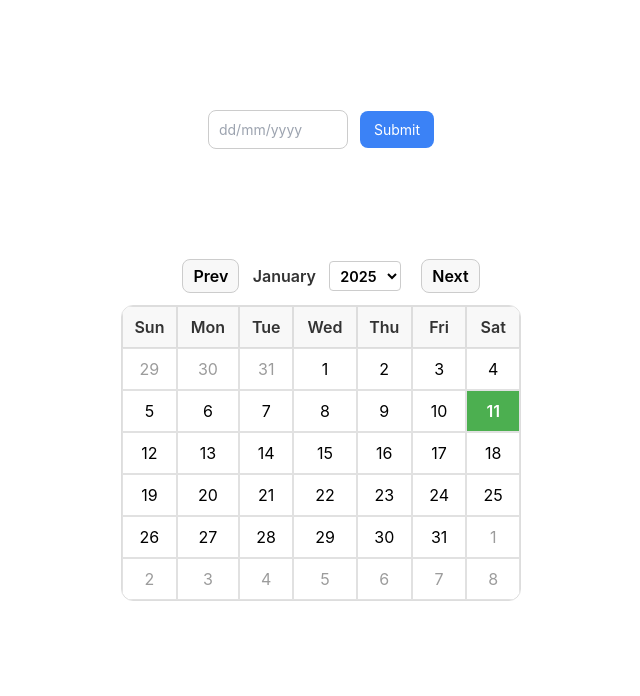
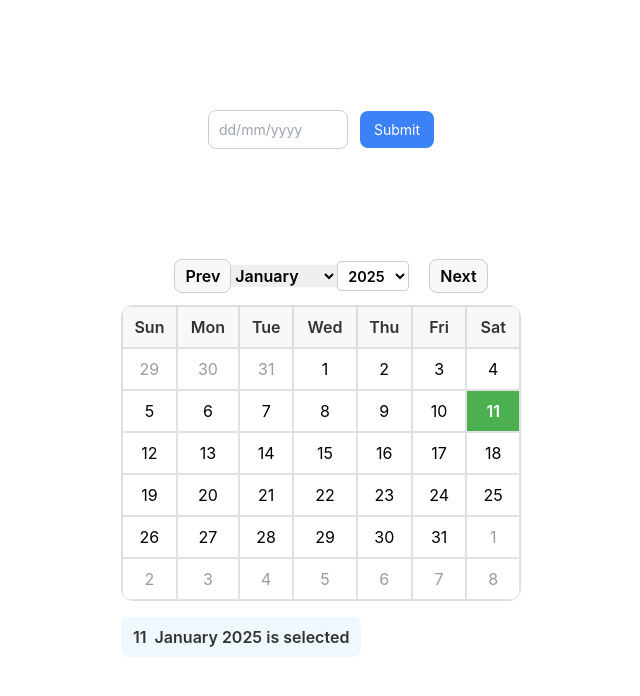
Before and after one commit to Mohansai-M/calendar-app, a React (Create React App) app: page / in a window 1280 px wide. Shown: the top 696 px of the page, without its empty margins (319-959 px from the left). Built offline with nearby package versions, Linux system fonts and the light colour scheme.

Commit message:
handled leapyear logic and input field validation

```diff
--- a/src/components/Calendar.css
+++ b/src/components/Calendar.css
@@ -53,3 +53,15 @@
     color: white;
     font-weight: 600;
 }
+
+.selected-date {
+    margin-top: 16px;
+    font-weight: 600;
+    font-size: 16px;
+    color: #333;
+    text-align: center;
+    background-color: #f0f8ff;
+    padding: 8px 12px;
+    border-radius: 8px;
+    display: inline-block;
+}
--- a/src/components/CalendarHeader.tsx
+++ b/src/components/CalendarHeader.tsx
@@ -1,17 +1,36 @@
-import './CalendarHeader.css'
+import "./CalendarHeader.css";
+
 type CalendarHeaderProps = {
   selectedDate: Date;
   onPrev: () => void;
   onNext: () => void;
   onYearChange: (year: number) => void;
+  onMonthChange: (month: number) => void;
 };
 
-export default function CalendarHeader({selectedDate, onPrev,  onNext,  onYearChange}: CalendarHeaderProps) {
+export default function CalendarHeader({selectedDate, onPrev,  onNext,  onYearChange, onMonthChange}: CalendarHeaderProps) {
   const currentYear = selectedDate.getFullYear();
+  const currentMonth = selectedDate.getMonth();
 
   // Calculationg the year range once
   const years = [];
   for (let i = 1900; i <= 2100; i++) years.push(i);
+
+  // Month options
+  const months = [
+    "January",
+    "February",
+    "March",
+    "April",
+    "May",
+    "June",
+    "July",
+    "August",
+    "September",
+    "October",
+    "November",
+    "December",
+  ];
 
   return (
     <div
@@ -25,9 +44,19 @@ export default function CalendarHeader({selectedDate, onPrev,  onNext,  onYearCh
         Prev
       </button>
 
-      <span className="month-name" aria-live="polite">
-        {selectedDate.toLocaleString("default", { month: "long" })}
-      </span>
+
+      <select
+        className="month-select"
+        value={currentMonth}
+        onChange={(e) => onMonthChange(parseInt(e.target.value, 10))}
+        aria-label="Select month"
+      >
+        {months.map((monthName, index) => (
+          <option key={index} value={index}>
+            {monthName}
+          </option>
+        ))}
+      </select>
 
       <select
         className="year-select"
--- a/src/components/Calender.tsx
+++ b/src/components/Calender.tsx
@@ -32,6 +32,12 @@ export default function Calendar({ date }: CalendarProps) {
   const nextMonth = () => {
     const newDate = new Date(selected);
     newDate.setMonth(selected.getMonth() + 1);
+    setSelected(newDate);
+  };
+
+  const handleMonthChange = (month: number) => {
+    const newDate = new Date(selected);
+    newDate.setMonth(month);
     setSelected(newDate);
   };
 
@@ -78,8 +84,10 @@ export default function Calendar({ date }: CalendarProps) {
         onPrev={prevMonth}
         onNext={nextMonth}
         onYearChange={handleYearChange}
+        onMonthChange={handleMonthChange}
       />
-      <table className="calendar-table"
+      <table
+        className="calendar-table"
         role="grid"
         aria-label={`${selected.toLocaleString("default", {
           month: "long",
@@ -114,6 +122,11 @@ export default function Calendar({ date }: CalendarProps) {
           ))}
         </tbody>
       </table>
+      <p className="selected-date">
+        {selected.getDate()} &nbsp;
+        {selected.toLocaleString("default", { month: "long" })}&nbsp;
+        {selected.getFullYear()} is selected
+      </p>
     </div>
   );
 }
--- a/src/components/CalenderInput.tsx
+++ b/src/components/CalenderInput.tsx
@@ -9,23 +9,69 @@ export default function CalendarInput({
   const [value, setValue] = useState("");
   const [showError, setShowError] = useState(false);
 
+  const getDaysInMonth = (month: number, year: number) => {
+    if (month === 2) {
+      // February month check for leap year
+      if ((year % 4 === 0 && year % 100 !== 0) || year % 400 === 0) {
+        return 29;
+      } else {
+        return 28;
+      }
+    }
+    // Months with 30 days
+    if ([4, 6, 9, 11].includes(month)) return 30;
+    // All other months have 31 days
+    return 31;
+  };
+
   const handleChange = (e: React.ChangeEvent<HTMLInputElement>) => {
     let input = e.target.value.replace(/\D/g, "");
 
+    // Splitting the input into day,month and year
     let day = input.slice(0, 2);
     let month = input.slice(2, 4);
     let year = input.slice(4, 8);
 
+    //verifying the month
     if (month.length === 2) {
-      let mm = parseInt(month, 10);
-      if (mm < 1) month = "01";
-      if (mm > 12) month = "12";
+      let monthNumber = parseInt(month, 10);
+
+      if (monthNumber < 1) {
+        monthNumber = 1;
+      }
+      if (monthNumber > 12) {
+        monthNumber = 12;
+      }
+      month = monthNumber.toString().padStart(2, "0");
     }
 
+    //verifying the year
     if (year.length === 4) {
-      let y = parseInt(year, 10);
-      if (y < 1900) year = "1900";
-      if (y > 2100) year = "2100";
+      let yearNumber = parseInt(year, 10);
+
+      if (yearNumber < 1900) {
+        yearNumber = 1900;
+      }
+      if (yearNumber > 2100) {
+        yearNumber = 2100;
+      }
+      year = yearNumber.toString();
+    }
+
+    //verifying the day
+    if (day.length === 2 && month.length === 2 && year.length === 4) {
+      let dayNumber = parseInt(day, 10);
+      const monthNumber = parseInt(month, 10);
+      const yearNumber = parseInt(year, 10);
+      const maxDay = getDaysInMonth(monthNumber, yearNumber);
+
+      if (dayNumber < 1) {
+        dayNumber = 1;
+      }
+      if (dayNumber > maxDay) {
+        dayNumber = maxDay;
+      }
+      day = dayNumber.toString().padStart(2, "0");
     }
 
     let formatted = day;
@@ -39,16 +85,24 @@ export default function CalendarInput({
   const handleSubmit = () => {
     const [d, m, y] = value.split("/");
     if (d && m && y && y.length === 4) {
-      onSubmit(`${y}-${m}-${d}`);
-    } else {
-      setShowError(true);
+      const dayNum = parseInt(d, 10);
+      const monthNum = parseInt(m, 10);
+      const yearNum = parseInt(y, 10);
+
+      const maxDay = getDaysInMonth(monthNum, yearNum);
+      if (dayNum >= 1 && dayNum <= maxDay) {
+        onSubmit(`${y}-${m}-${d}`);
+        return;
+      }
     }
+
+    setShowError(true);
   };
 
   return (
     <div className="calendar-input-wrapper">
       <label htmlFor="date-field" className="sr-only">
-        Enter a date in dd/mm/yyyy format
+        Enter a date (dd/mm/yyyy)
       </label>
 
       <input
```
